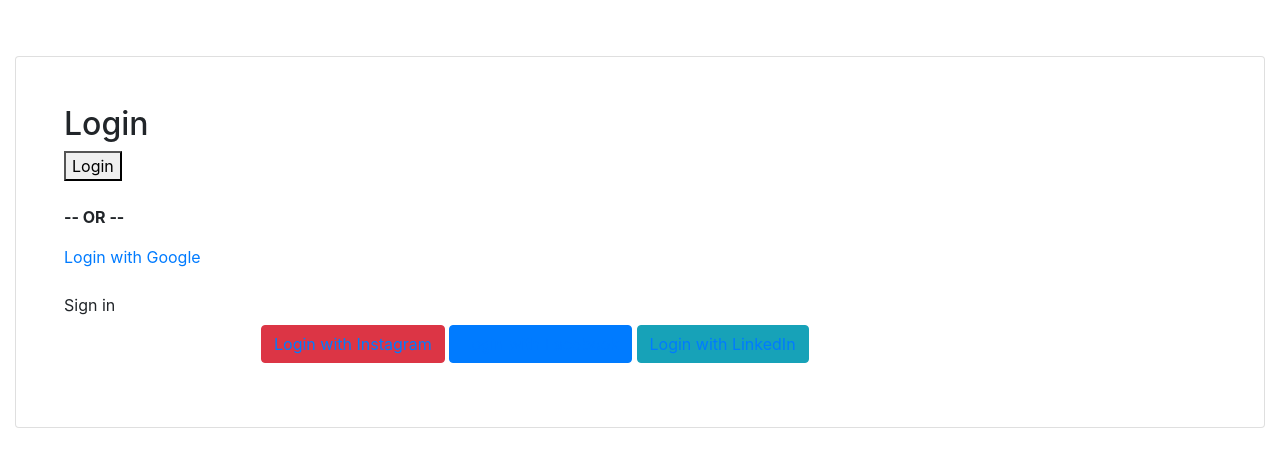
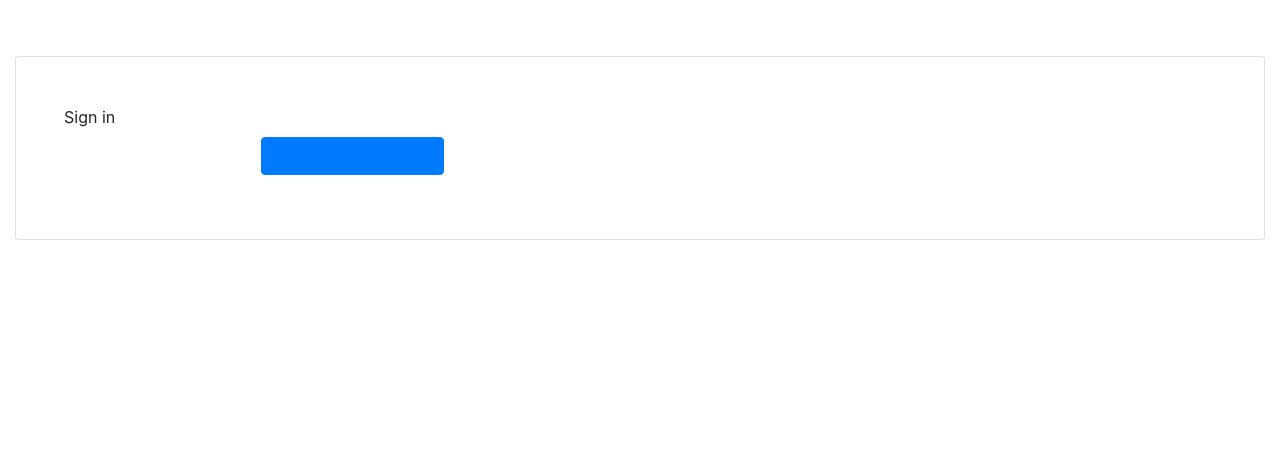
Before and after one commit to aslamhossain43/Django-Social-Authentication, a Django app: page /login/ in a window 1280 px wide. Shown: the top 467 px of the page. Run offline with Django 3.2, Linux system fonts and the light colour scheme; some libraries are stand-ins or nearby versions.

Commit message:
update completed

```diff
--- a/Django-social-login/social_app/core/static/index.css
+++ b/Django-social-login/social_app/core/static/index.css
@@ -24,6 +24,6 @@
       justify-content: center;
     }
     .btn a, .btn a:hover {
-      color: white;
+      color: red;
       text-decoration: none ;
     }
--- a/Django-social-login/social_app/core/templates/login.html
+++ b/Django-social-login/social_app/core/templates/login.html
@@ -1,35 +1,16 @@
    <!-- templates/login.html -->
      {% extends 'base.html' %}
-   <!--for google-->
-
-
-{% block content %}
-  <h2>Login</h2>
-  <form method="post">
-    {% csrf_token %}
-    {{ form.as_p }}
-    <button type="submit">Login</button>
-  </form>
-   <br>
-  <p><strong>-- OR --</strong></p>
-  <a href="{% url 'social:begin' 'google-oauth2' %}">Login with Google</a><br>
-
+{% block content%}
 <!--for face book-->
 
     {% block title %} Sign in {% endblock %}
     <div class="row">
         <div class="col-md-8 mx-auto social-container my-2 order-md-1">
-            <button class="btn btn-danger  mb-2">
-                <a href="#">Login with Instagram</a>
-            </button>
-             <!-- templates/login.html -->
+
             <button class="btn btn-primary mb-2">
                 <a href="{% url 'social:begin' 'facebook' %}">Login with Facebook</a>
             </button>
-            <button class="btn btn-info mb-2">
-                <a href="#">Login with LinkedIn</a>
-            </button>
-        </div>
+
     </div>
     </div>
     {% endblock %}
--- a/Django-social-login/social_app/social_app/urls.py
+++ b/Django-social-login/social_app/social_app/urls.py
@@ -1,5 +1,3 @@
-# social_app/urls.py
-
 from django.contrib import admin
 from django.urls import path, include
 from django.contrib.auth import views as auth_views
```
Also changed, not shown: Django-social-login/social_app/core/templates/home.html (+3 -16 lines), Django-social-login/social_app/social_app/settings.py (+2 -15 lines), Django-social-login/social_app/db.sqlite3.
